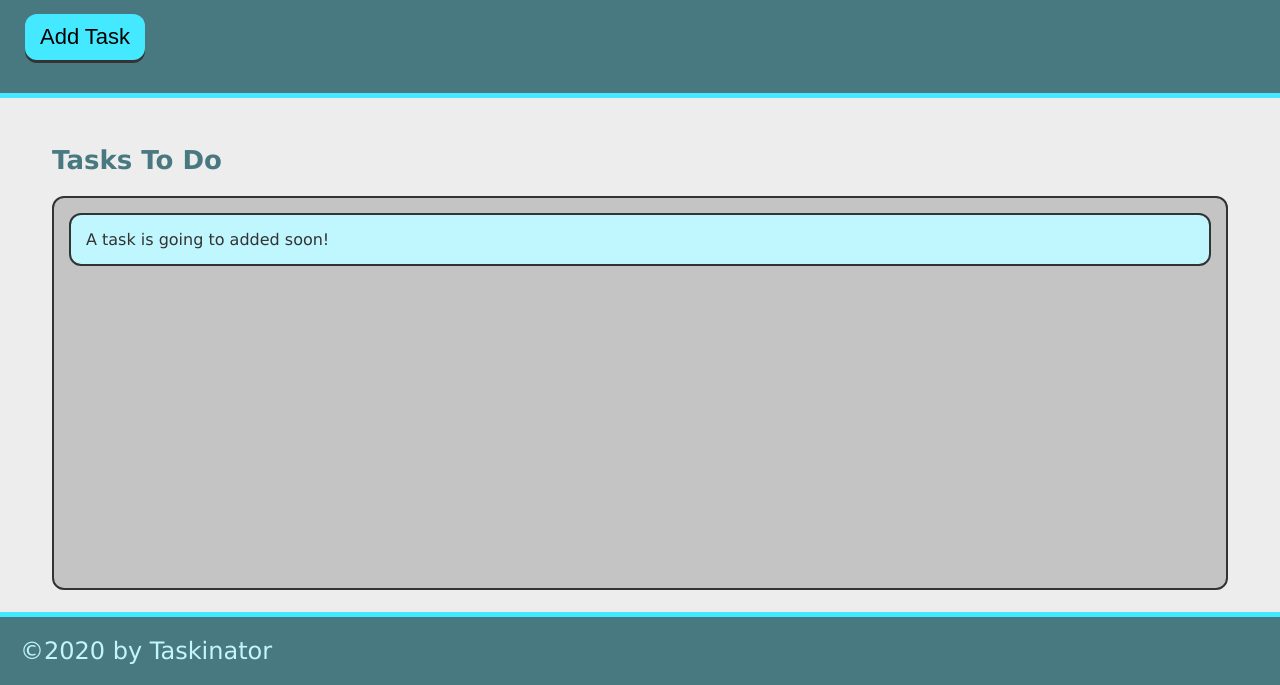
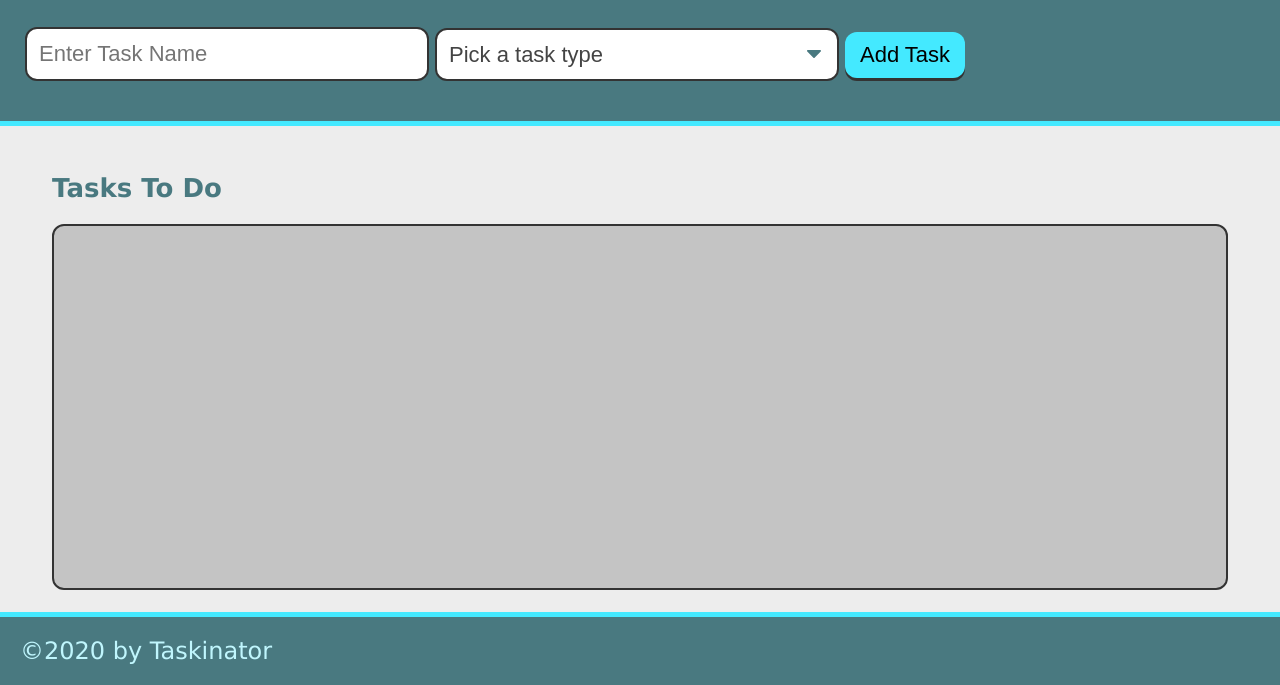
Before and after one commit to kimberlyamaya/taskinator, a plain HTML site: page index.html in a window 1280 px wide. Shown: the part 115-800 px from the top of the page. Drawn offline with Linux system fonts and the light colour scheme.

Commit message:
added drop down

```diff
--- a/index.html
+++ b/index.html
@@ -13,16 +13,31 @@
         <p>
             Click the button below to add a new task!
         </p>
-        <button class="btn" id="save-task">Add Task</button>
+        <form id="task-form">
+            <div class="form-group">
+                <input type="text" name="task-name" placeholder="Enter Task Name" />
+            </div>
+
+            <div class="form-group">
+                <select name="task-type" class="select-dropdown">
+                    <option value="" disabled selected>Pick a task type</option>
+                    <option value="Print">Print</option>
+                    <option value="Web">Web</option>
+                    <option value="Mobile">Mobile</option>
+                </select>
+            </div>
+
+            <div class="form-group">
+                <button class="btn" id="save-task" type="submit">Add Task</button>
+            </div>
+        </form>
     </header>
 
 
     <main class="page-content">
         <section class="task-list-wrapper">
             <h2 class="list-title">Tasks To Do</h2>
-            <ul class="task-list" id="tasks-to-do">
-                <li class="task-item">A task is going to added soon!</li>
-            </ul>
+            <ul class="task-list" id="tasks-to-do"></ul>
         </section>
     </main>
 
```
